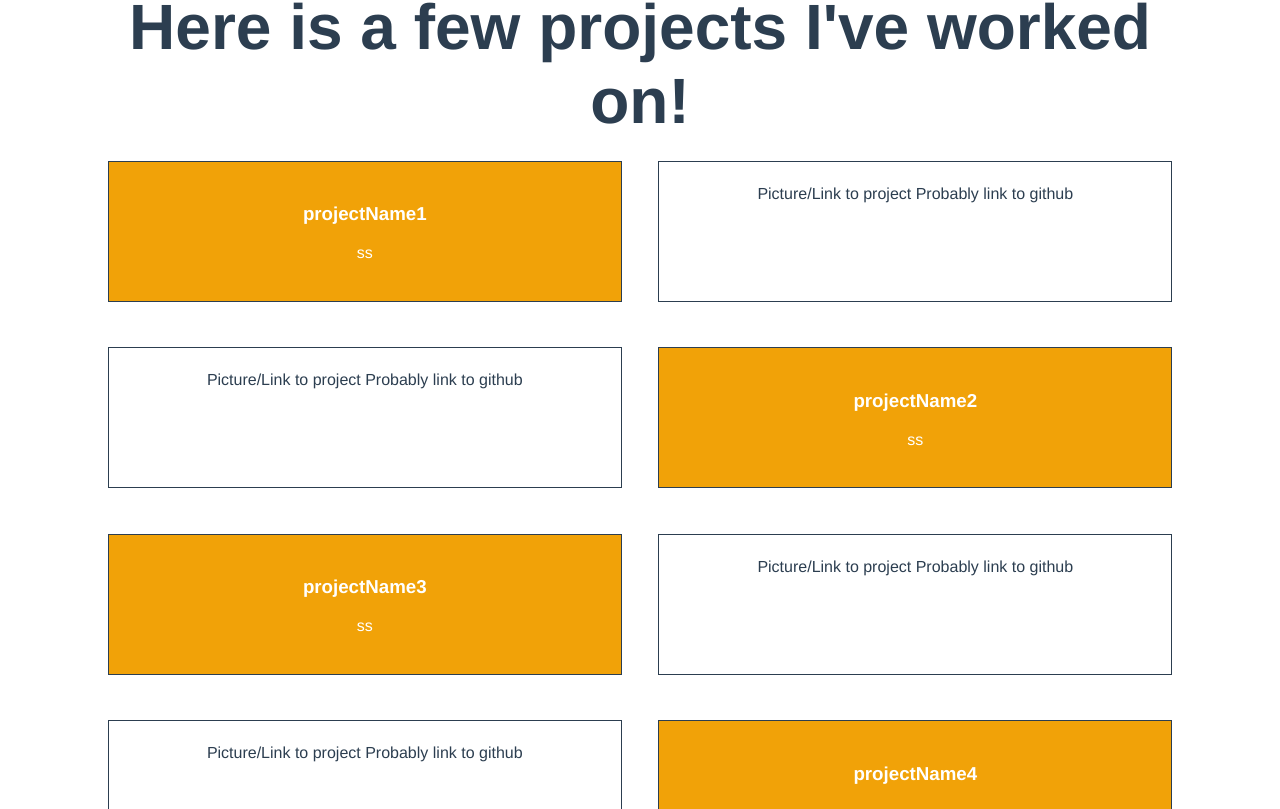
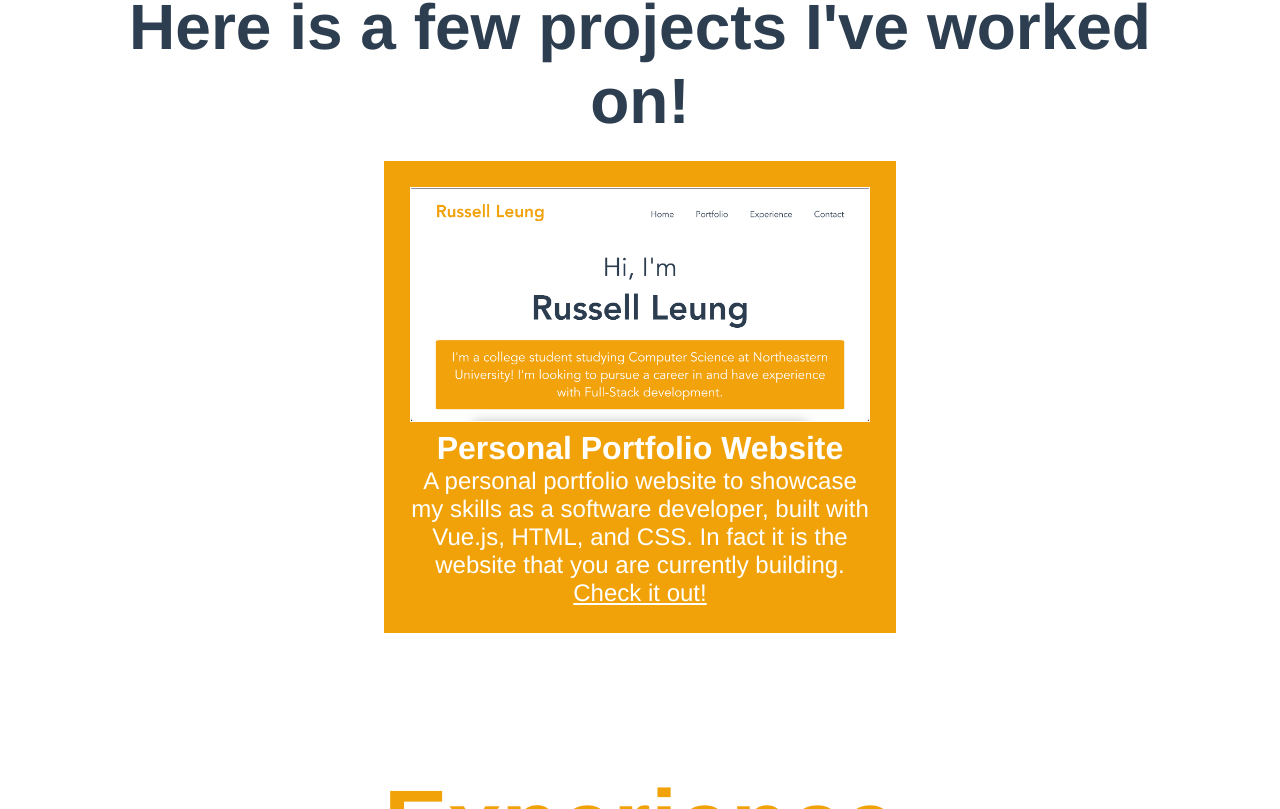
Before and after one commit to russell-leung/Personal-Website, a Vue app: page / in a window 1280 px wide. Shown: the part 991-1800 px from the top of the page. Built offline with nearby package versions, Linux system fonts and the light colour scheme.

Commit message:
Add Portfolio Page Styling

```diff
--- a/src/App.vue
+++ b/src/App.vue
@@ -1,7 +1,6 @@
 <template>
 	<MainPage></MainPage>
 </template>
-<!-- TODO: run script to fix tab spaces / make them all 4 spaces -->
 <script>
 import MainPage from './components/MainPage.vue'
 
--- a/src/components/NavBar.vue
+++ b/src/components/NavBar.vue
@@ -2,8 +2,6 @@
 	<div id="navBar">
 		<div>
 			<h1 id="logo">Russell Leung</h1>
-			<!-- TODO: Remove logo code -->
-			<!-- <img alt="Russell Leung logo" src="../assets/logo.png"> -->
 		</div>
 		<div id="links">
 			<ul>
--- a/src/components/PortfolioPage.vue
+++ b/src/components/PortfolioPage.vue
@@ -4,24 +4,20 @@
 			<h1>Portfolio</h1>
 			<h2>Here is a few projects I've worked on!</h2>
 		</div>
-		<div
-			v-for="(projectDescription, projectName, index) in projects"
-			:key="projectName"
-			id="projectsContainer"
-		>
-		<!-- TODO: Name image the same as project name so i can use something like :href="../assets/{projectName}.png" -->
-			<div id="projectContainer" :class="{ reverseDirection: (index % 2 == 1) }">
-				<div id="projectDescription">
-					<h3>
-						{{ projectName }}
-					</h3>
-					<p>
-						{{ projectDescription }}
-					</p>
-				</div>
-				<div id="projectVisual">
-					Picture/Link to project
-					Probably link to github
+		<div id="projectsContainer">
+			<div
+				v-for="(projectData, projectName) in projects"
+				:key="projectName"
+				class="projectCardContainer"
+			>
+				<div class="projectCard">
+					<img
+						:alt="projectData['title']"
+						:src="require(`../assets/portfolioImages/${projectName}.png`)"
+					>
+					<h3>{{ projectData['title'] }}</h3>
+					<p>{{ projectData['description'] }}</p>
+					<p><a :href="projectData['link']" target="_blank">Check it out!</a></p>
 				</div>
 			</div>
 		</div>
@@ -34,10 +30,25 @@ export default {
 	data () {
 		return {
 			projects: {
-				projectName1: 'ss',
-				projectName2: 'ss',
-				projectName3: 'ss',
-				projectName4: 'ss',
+				personalPortfolioWebsite: {
+					'title': 'Personal Portfolio Website',
+					'link': 'https://github.com/russell-leung/personal-portfolio',
+					'description': 'A personal portfolio website to showcase my skills as a software developer, ' +
+									'built with Vue.js, HTML, and CSS. In fact it is the website that you are currently building.',
+				},
+				// personalPortfoslioWebsite: {
+				// 	'title': 'Personal Portfolio Website',
+				// 	'link': 'https://github.com/russell-leung/personal-portfolio',
+				// 	'description': 'A personal portfolio website to showcase my skills as a software developer, ' +
+				// 					'built with Vue.js, HTML, and CSS. In fact it is the website that you are currently building.',
+				// },
+				// personalPortfssolioWebsite: {
+				// 	'title': 'Personal Portfolio Website',
+				// 	'link': 'https://github.com/russell-leung/personal-portfolio',
+				// 	'description': 'A personal portfolio website to showcase my skills as a software developer, ' +
+				// 					'built with Vue.js, HTML, and CSS. In fact it is the website that you are currently building.',
+				// 	'imgLink': '../assets/personalPortfolioWebsite.png',
+				// },
 			},
 		}
 	}
@@ -54,23 +65,39 @@ h2 {
 	font-size: 4rem;
 	margin: 0;
 }
-.reverseDirection {
-	flex-direction: row-reverse;
+#projectsContainer {
+	display: flex;
+	flex-wrap: wrap;
+	justify-content: space-evenly;
 }
-#projectContainer {
+.projectCardContainer {
 	display: flex;
 	justify-content: space-evenly;
+	margin: 2% 1%;
+	width: 45%;
 }
-#projectDescription, #projectVisual {
-	width: 45%;
-	/* TODO: remove background/find perm solution */
-	/* TODO: change border radius to 1% */
-	border: 1px solid #2c3e50;
-	padding: 2% 0;
-	margin: 2% 0;
+/* TODO: media query width */
+.projectCard {
+	background-color: #F1A208;
+	color: white;
+	padding: 5%;
 }
-#projectDescription {
-	background-color: #F1A208;
+.projectCard img {
+	box-sizing: border-box;
+	max-height: 100%;
+	max-width: 100%;
+	margin: 0 0 1% 0;
+	border: 1px solid white;
+}
+.projectCard h3 {
+	font-size: 2rem;
+	margin: 0;
+}
+.projectCard p {
+	font-size: 1.5rem;
+	margin: 0;
+}
+.projectCard a {
 	color: white;
 }
 </style>
```
Also changed, not shown: src/assets/portfolioImages/personalPortfolioWebsite.png (added).
